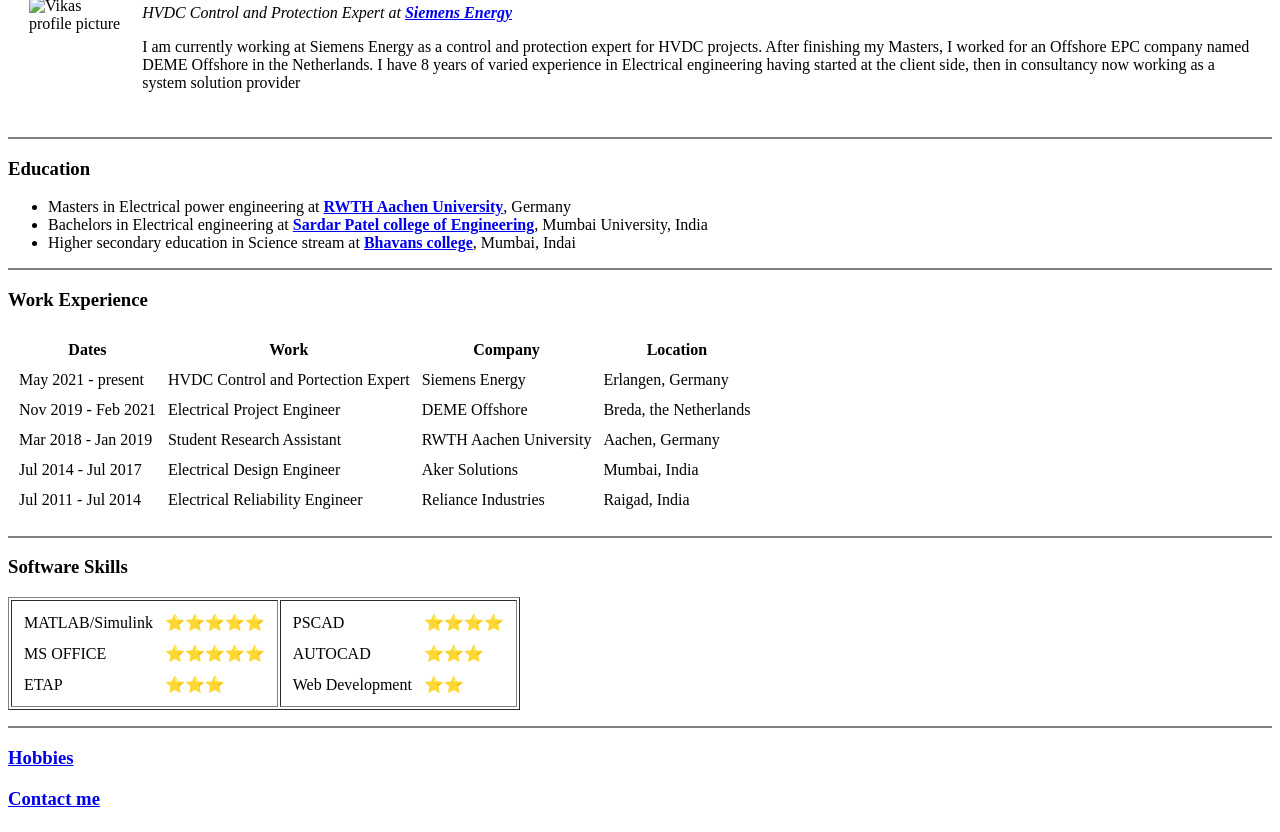
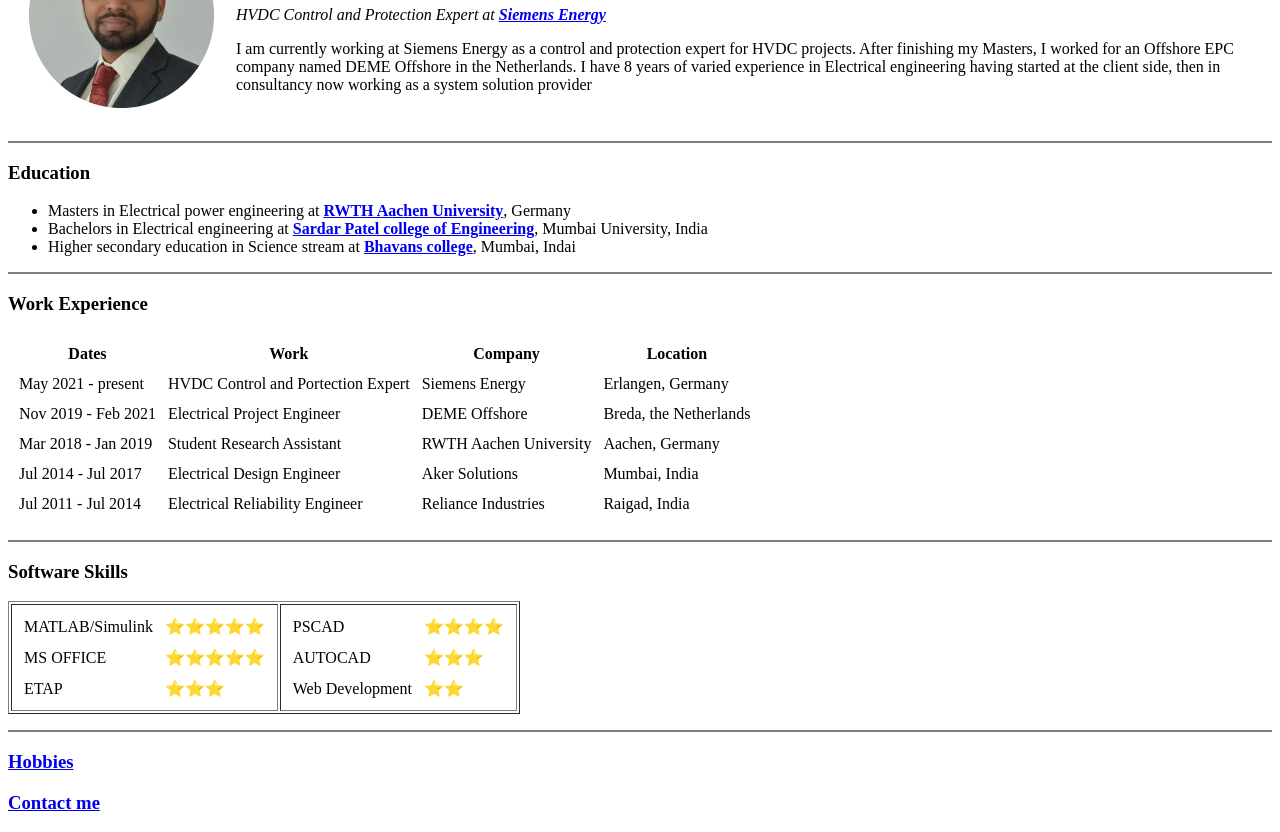
Before and after one commit to vikasrai89/CV, a plain HTML site: page index.html in a window 1280 px wide. Shown: the part 106-938 px from the top of the page. Drawn offline with Linux system fonts and the light colour scheme.

Commit message:
Update path of the profile picture

```diff
--- a/index.html
+++ b/index.html
@@ -9,7 +9,7 @@
 <body>
   <table cellspacing='20'>
     <tr>
-      <td> <img src="Web Development\images\Profile_pic_circle.png" alt="Vikas profile picture"></td>
+      <td> <img src="images\Profile_pic_circle.png" alt="Vikas profile picture"></td>
       <td>
         <h1>Vikas Rai 🌏</h1>
         <p><em>HVDC Control and Protection Expert at <strong><a href="https://www.siemens-energy.com/de/de.html" target="_blank">Siemens Energy</a></strong></em></p>
```
